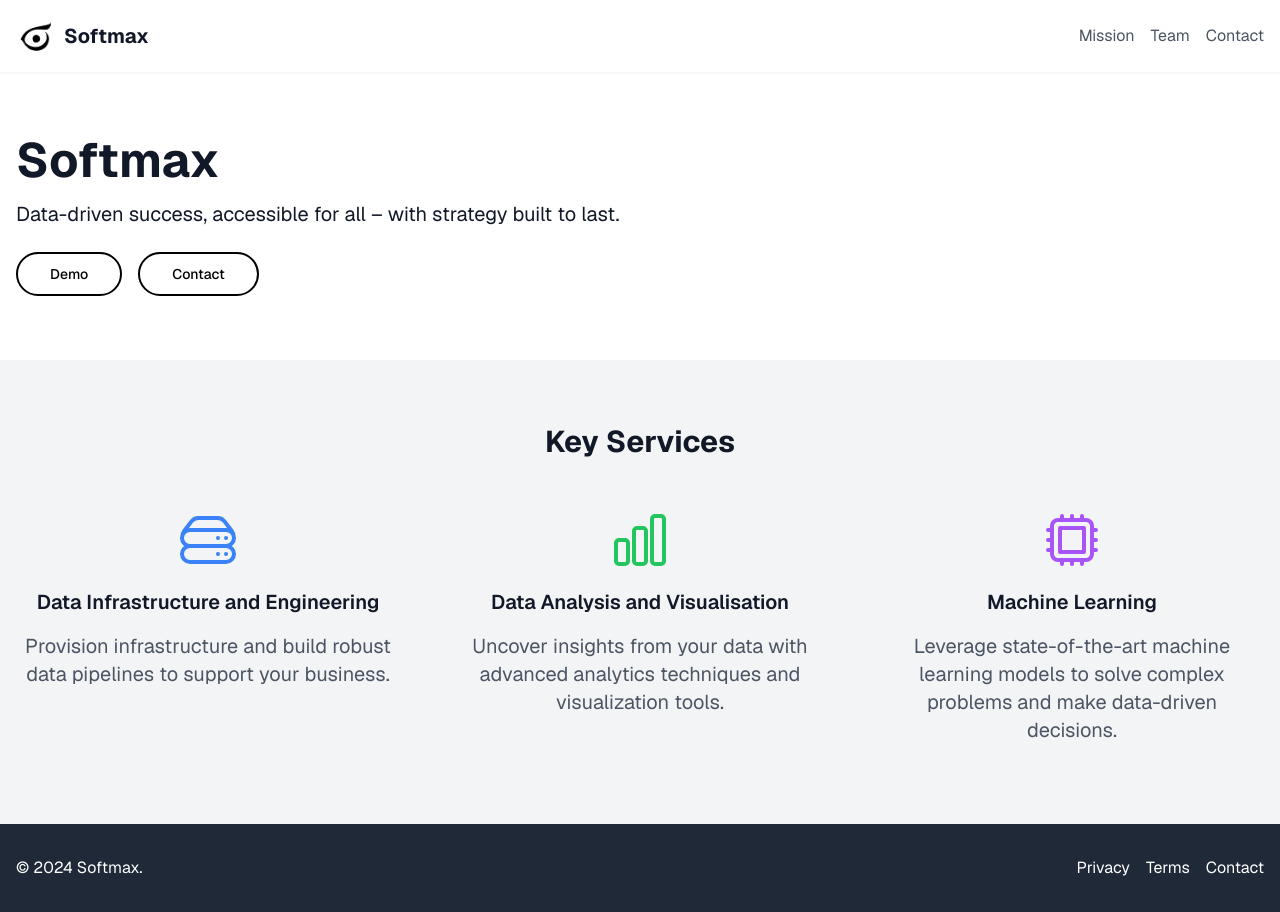
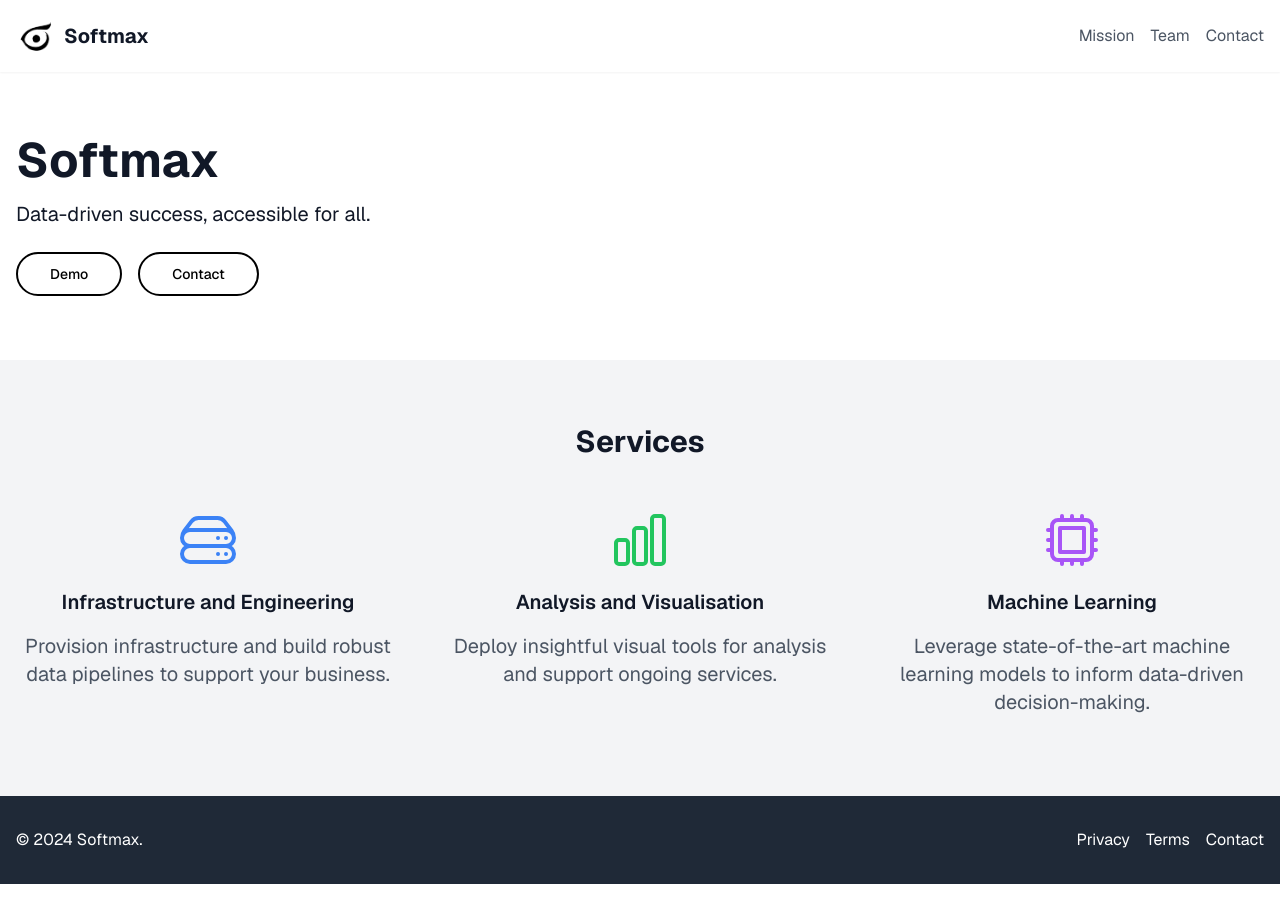
Before and after one commit to kalebsofer/softmaxfront, a Next.js app: page / in a window 1280 px wide. After the commit the page ends 884 px from the top, so only its background shows below. Built offline with nearby package versions, Linux system fonts and the light colour scheme.

Commit message:
update homepage

```diff
--- a/app/demo/page.tsx
+++ b/app/demo/page.tsx
@@ -7,7 +7,7 @@ export default function Demo() {
       <Header />
       <main className="flex-grow container mx-auto px-4 py-16">
         <p className="text-xl mb-8">
-          Bare with, we&apos;re still working on this page.
+          Bare with, this page is under construction.
         </p>
       </main>
       <Footer />
--- a/app/page.tsx
+++ b/app/page.tsx
@@ -14,7 +14,7 @@ export default function Home() {
           <div className="flex flex-col md:flex-row items-center justify-between">
             <div className="w-full md:w-2/3 mb-8 md:mb-0">
               <h1 className="text-4xl md:text-5xl font-bold mb-4">Softmax</h1>
-              <p className="text-lg md:text-xl mb-6">Data-driven success, accessible for all – with strategy built to last.</p>
+              <p className="text-lg md:text-xl mb-6">Data-driven success, accessible for all.</p>
 
               <div className="flex flex-col sm:flex-row space-y-4 sm:space-y-0 sm:space-x-4">
                 <Link href="/demo">
@@ -41,28 +41,28 @@ export default function Home() {
 
         <div className="bg-gray-100 py-12 md:py-16">
           <div className="container mx-auto px-4">
-            <h2 className="text-2xl md:text-3xl font-bold mb-8 md:mb-12 text-center">Key Services</h2>
+            <h2 className="text-2xl md:text-3xl font-bold mb-8 md:mb-12 text-center">Services</h2>
             <div className="grid grid-cols-1 md:grid-cols-3 gap-8 md:gap-12">
               <div className="text-center group">
                 <div className="mb-4 flex justify-center transition-transform duration-300 ease-in-out transform group-hover:scale-110">
                   <ServerStackIcon className="h-16 w-16 text-blue-500" />
                 </div>
-                <h3 className="text-xl font-semibold mb-4">Data Infrastructure and Engineering</h3>
+                <h3 className="text-xl font-semibold mb-4">Infrastructure and Engineering</h3>
                 <p className="text-gray-600">Provision infrastructure and build robust data pipelines to support your business.</p>
               </div>
               <div className="text-center group">
                 <div className="mb-4 flex justify-center transition-transform duration-300 ease-in-out transform group-hover:scale-110">
                   <ChartBarIcon className="h-16 w-16 text-green-500" />
                 </div>
-                <h3 className="text-xl font-semibold mb-4">Data Analysis and Visualisation</h3>
-                <p className="text-gray-600">Uncover insights from your data with advanced analytics techniques and visualization tools.</p>
+                <h3 className="text-xl font-semibold mb-4">Analysis and Visualisation</h3>
+                <p className="text-gray-600">Deploy insightful visual tools for analysis and support ongoing services.</p>
               </div>
               <div className="text-center group">
                 <div className="mb-4 flex justify-center transition-transform duration-300 ease-in-out transform group-hover:scale-110">
                   <CpuChipIcon className="h-16 w-16 text-purple-500" />
                 </div>
                 <h3 className="text-xl font-semibold mb-4">Machine Learning</h3>
-                <p className="text-gray-600">Leverage state-of-the-art machine learning models to solve complex problems and make data-driven decisions.</p>
+                <p className="text-gray-600">Leverage state-of-the-art machine learning models to inform data-driven decision-making.</p>
               </div>
             </div>
           </div>
--- a/app/team/page.tsx
+++ b/app/team/page.tsx
@@ -5,25 +5,25 @@ import Image from 'next/image'
 
 const teamMembers = [
   {
-    name: "Kaleb",
+    name: <Link href="https://www.linkedin.com/in/kalebsofer/" className="text-black hover:underline">Kaleb</Link>,
     role: "Founder, Engineer",
     image: "/images/kaleb.jpg",
     description: "Initially trained as an aerospace engineer, Kaleb transitioned to Data in 2018 inspired by AlphaZero and YOLOv3. Since then, he has taken on engineering and consultancy roles with Deliveroo, Santander, and the UK Ministry of Justice."
   },
   {
-    name: "Margaux",
+    name: <Link href="https://www.linkedin.com/in/margaux-dowland-69962529b/" className="text-black hover:underline">Margaux</Link>,
     role: "AI",
     image: "/images/margaux.jpg",
     description: "After completing her masters from Imperial College London with distinction, Margaux was awarded prize-winner for the best MSc Pure Mathematics Project in 2023. She currently works as an ML engineer for Oak Academy, developing AI applications in Education."
   },
   {
-    name: "Luka",
+    name: <Link href="https://www.linkedin.com/in/luka-vlaskalic-bba5988a/" className="text-black hover:underline">Luka</Link>,
     role: "Product",
     image: "/images/luka.jpg",
     description: "Luka holds a Master's degree with distinction in Physics from The University of Manchester. With over five years of experience managing products and leading technical teams in the renewable energy sector, he is currently working at Amp X, an innovative digital energy platform driving disruption in the industry."
   },
   {
-    name: "Izaak",
+    name: <Link href="https://www.linkedin.com/in/izaakrogan/" className="text-black hover:underline">Izaak</Link>,
     role: "Advisor",
     image: "/images/izaak.png",
     description: (
```
